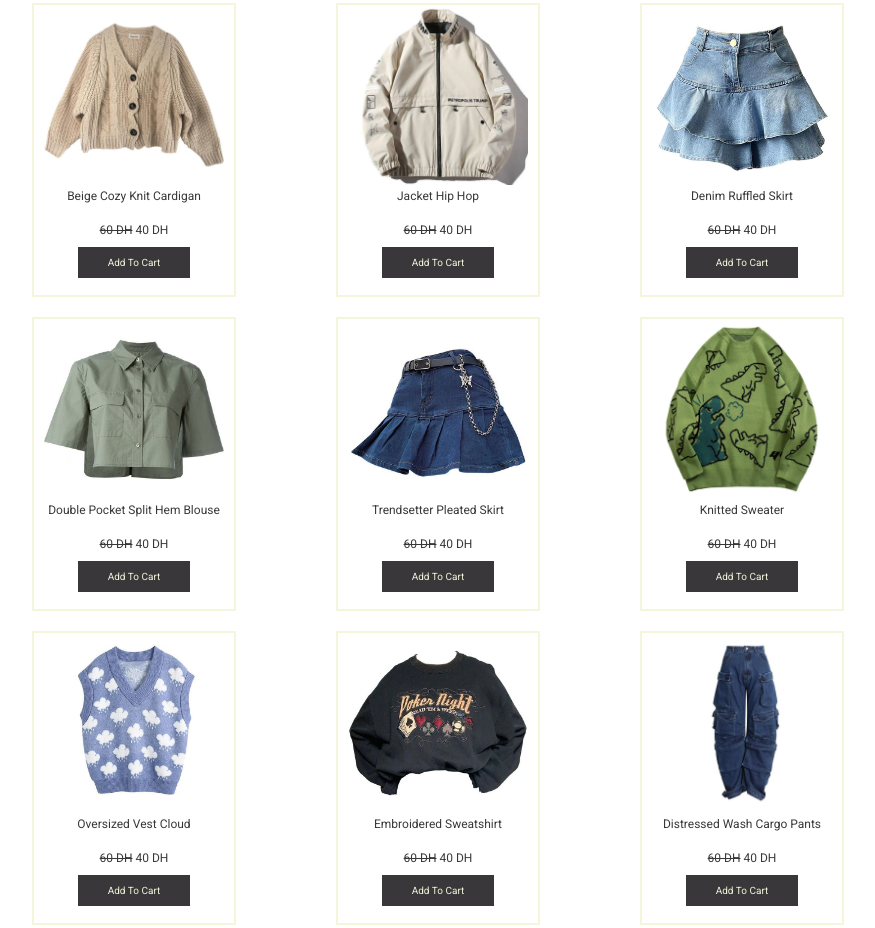
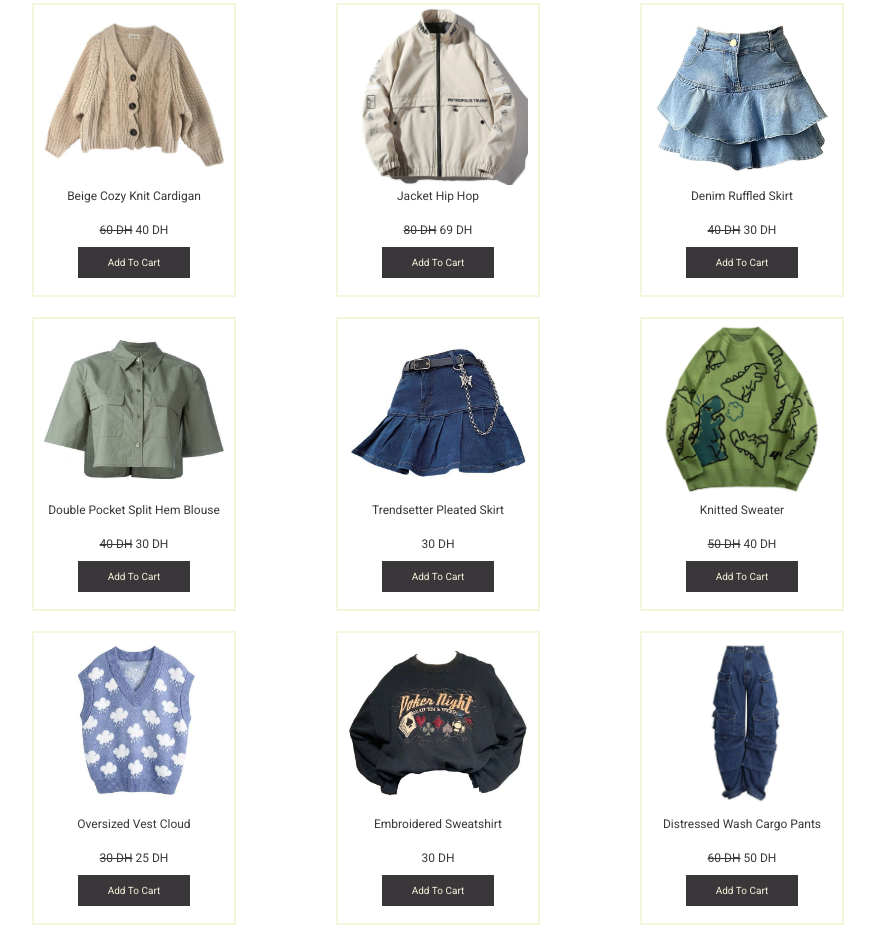
Before and after one commit to imanee11/imaneProject, a plain HTML site: page index.html in a window 1280 px wide. Shown: the part 912-1840 px from the top of the page, without its empty margins (202-1077 px from the left). Drawn offline with Linux system fonts and the light colour scheme.

Commit message:
first commit

```diff
--- a/index.html
+++ b/index.html
@@ -54,13 +54,13 @@
                 <div>
                     <img src="./public/images/95f6c0fd-1d26-4458-b470-c88e533bd70d.jfif" alt="" width="180px">
                     <p class="s2-p1">Jacket Hip Hop</p>
-                    <p class="s2-p2"><del>60 DH</del> 40 DH</p>
+                    <p class="s2-p2"><del>80 DH</del> 69 DH</p>
                     <button>Add To Cart</button>
                 </div>
                 <div>
                     <img src="./public/images/Y2K Denim Ruffled Skirt.jfif" alt="" width="180px">
                     <p class="s2-p1">Denim Ruffled Skirt</p>
-                    <p class="s2-p2"><del>60 DH</del> 40 DH</p>
+                    <p class="s2-p2"><del>40 DH</del> 30 DH</p>
                     <button>Add To Cart</button>
                 </div>
             </div>
@@ -68,21 +68,21 @@
                 <div>
                     <img src="./public/images/Luxury fashion & independent designers _ SSENSE.jfif" alt="" width="180px">
                     <p class="s2-p1">Double Pocket Split Hem Blouse</p>
-                    <p class="s2-p2"><del>60 DH</del> 40 DH</p>
+                    <p class="s2-p2"><del>40 DH</del> 30 DH</p>
                     <button>Add To Cart</button>
 
                 </div>
                 <div>
                     <img src="./public/images/Trendsetter Pleated Skirt.jfif" alt="" width="180px">
                     <p class="s2-p1">Trendsetter Pleated Skirt</p>
-                    <p class="s2-p2"><del>60 DH</del> 40 DH</p>
+                    <p class="s2-p2">30 DH</p>
                     <button>Add To Cart</button>
 
                 </div>
                 <div>
                     <img src="./public/images/Aelfric Eden Vintage Dinosaur Cartoon Pattern Knitted Sweater.jfif" alt="" width="180px">
                     <p class="s2-p1">Knitted Sweater</p>
-                    <p class="s2-p2"><del>60 DH</del> 40 DH</p>
+                    <p class="s2-p2"><del>50 DH</del> 40 DH</p>
                     <button>Add To Cart</button>
 
                 </div>
@@ -91,21 +91,21 @@
                 <div>
                     <img src="./public/images/OVERSIZED VEST CLOUD (6).jfif" alt="" width="180px">
                     <p class="s2-p1">Oversized Vest Cloud</p>
-                    <p class="s2-p2"><del>60 DH</del> 40 DH</p>
+                    <p class="s2-p2"><del>30 DH</del> 25 DH</p>
                     <button>Add To Cart</button>
 
                 </div>
                 <div>
                     <img src="./public/images/Poker Night Embroidered Sweatshirt.jfif" alt="" width="180px">
                     <p class="s2-p1">Embroidered Sweatshirt</p>
-                    <p class="s2-p2"><del>60 DH</del> 40 DH</p>
+                    <p class="s2-p2">30 DH</p>
                     <button>Add To Cart</button>
 
                 </div>
                 <div>
                     <img src="./public/images/Distressed Wash Cargo Pants - 1 1 _ XXL.jfif" alt="" width="180px">
                     <p class="s2-p1">Distressed Wash Cargo Pants</p>
-                    <p class="s2-p2"><del>60 DH</del> 40 DH</p>
+                    <p class="s2-p2"><del>60 DH</del> 50 DH</p>
                     <button>Add To Cart</button>
 
                 </div>
@@ -143,6 +143,7 @@
 
 
 
+
     </div>
 
 </body>
```
Also changed, not shown: 1 other file.
